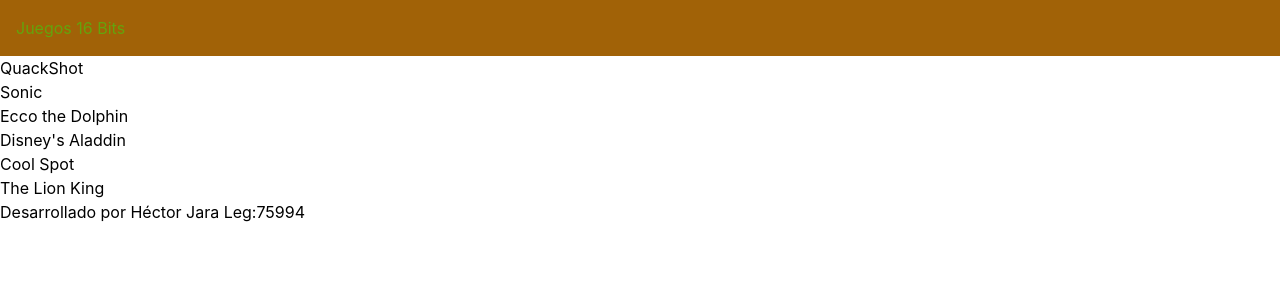
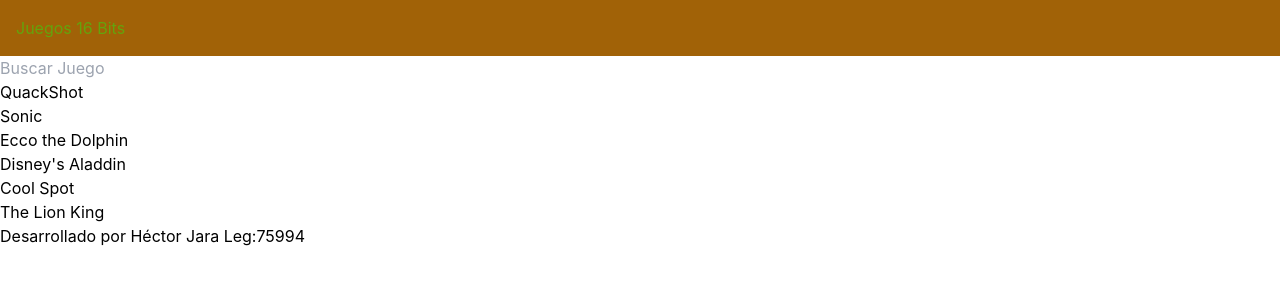
Before and after one commit to hectorjara/ReactParteII, a React (Create React App) app in the folder juegos/: page / in a window 1280 px wide. Shown: the top 300 px of the page. Built offline with nearby package versions, Linux system fonts and the light colour scheme.

Commit message:
Funcionalidad Buscar Juego

```diff
--- /dev/null
+++ b/juegos/src/Components/Buscador/Buscador.jsx
@@ -0,0 +1,24 @@
+import { useState } from "react";
+
+export default function Buscador({buscarJuego}){
+    const [valorinput, setValorInput] = useState("");
+
+    function cambiaValorYBuscaJuego(valor){
+        setValorInput(valor);
+        buscarJuego(valor);
+    }
+    function handleClick(){
+        setValorInput("");
+        buscarJuego("");
+    }
+
+    return (
+        <>
+                <input placeholder="Buscar Juego" type="text"
+                    value = {valorinput}
+                    onChange ={e => cambiaValorYBuscaJuego(e.target.value)}
+                    onClick={handleClick} >
+                </input>
+        </>
+    )
+}
--- a/juegos/src/Components/Cards/Cards.jsx
+++ b/juegos/src/Components/Cards/Cards.jsx
@@ -1,8 +1,10 @@
-function Cards({arrJuegos, handleClick}) {
+function Cards({arrJuegos, arrJuegosFiltrados, handleClick}) {
+    let juegos = arrJuegos;
+    if (arrJuegosFiltrados.length !== 0){juegos = arrJuegosFiltrados};
 
     return (
         <ul>
-            {arrJuegos.map(juego =>{
+            {juegos.map(juego =>{
                 return(
                     <li key={juego.id}>
                         <h1 onClick={()=>handleClick(juego.id)}>{juego.titulo}</h1>
--- a/juegos/src/Pages/Home/Home.jsx
+++ b/juegos/src/Pages/Home/Home.jsx
@@ -4,8 +4,10 @@
 import Footer from "../../Components/Footer/Footer";
 import Header from "../../Components/Header/Header";
 import Cards from "../../Components/Cards/Cards";
+import Buscador from "../../Components/Buscador/Buscador";
 function Home() {
     const [juegos, setJuegos] = useState([]);
+    const [juegosFitrados, setJuegosFiltrados] = useState([]);
     const navegar = useNavigate();
 
     const fetchJuegos = async () =>{
@@ -18,6 +20,12 @@
         navegar(ROUTES.detalles.slice(0,-3)+id); //Esto solo quita ":id"  de "detalles:id" y añade el id
     };
 
+    function buscarJuego(valor){
+        if (valor === ""){setJuegosFiltrados([])};
+        const juegosEncontrados = juegos.filter(juego =>juego.titulo.toLocaleLowerCase().includes(valor.toLowerCase()));
+        setJuegosFiltrados(juegosEncontrados);
+    };
+
     useEffect(() => {
         fetchJuegos()
         },
@@ -26,7 +34,8 @@
     return (
         <div className="Home">
         <Header/>
-        <Cards arrJuegos={juegos} handleClick={irDetalleJuego} />
+        <Buscador buscarJuego={buscarJuego} />
+        <Cards arrJuegos={juegos} arrJuegosFiltrados={juegosFitrados} handleClick={irDetalleJuego} />
         <Footer/>
         </div>
     )
```
